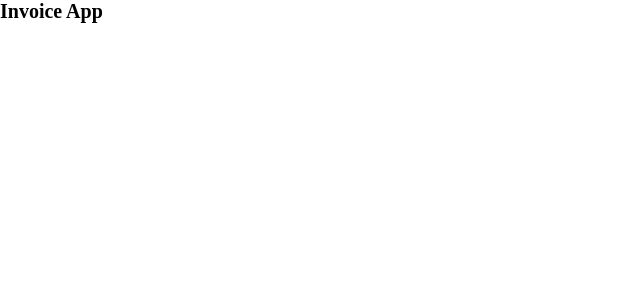
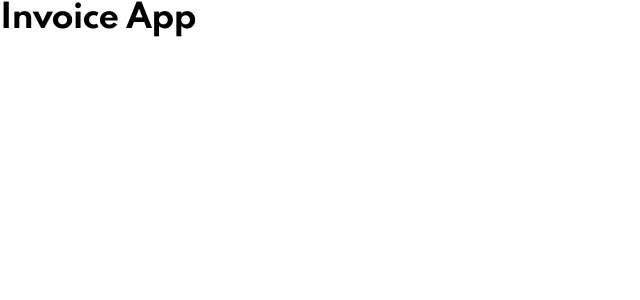
Before and after one commit to Euuphi/invoice-app, a Next.js app: page / in a window 1280 px wide. Shown: the top 300 px of the page, without its empty margins (0-640 px from the left). Built offline with nearby package versions, Linux system fonts and the light colour scheme.

Commit message:
Create theme and heading components

```diff
--- /dev/null
+++ b/components/headings/H1.js
@@ -0,0 +1,10 @@
+import styled from "styled-components";
+
+const H1 = styled.h1`
+    font-size: 3.2rem;
+    font-weight: 700;
+    letter-spacing: -1px;
+    line-height: 3.6rem;
+`;
+
+export default H1;
--- a/pages/_app.js
+++ b/pages/_app.js
@@ -1,4 +1,5 @@
-import { createGlobalStyle } from "styled-components";
+import { createGlobalStyle, ThemeProvider } from "styled-components";
+import { theme } from "themes/theme";
 
 const GlobalStyle = createGlobalStyle`
     * {
@@ -11,15 +12,18 @@ const GlobalStyle = createGlobalStyle`
         font-size: 62.5%;
     }
 
+    body {
+        font-family: "Spartan", sans-serif;
+    }
+
 `;
 
 function MyApp({ Component, pageProps }) {
-    // TODO: Add theme provider
     return (
-        <>
+        <ThemeProvider theme={theme}>
             <GlobalStyle />
             <Component {...pageProps} />
-        </>
+        </ThemeProvider>
     );
 }
 
--- a/pages/index.js
+++ b/pages/index.js
@@ -1,5 +1,7 @@
 import Head from "next/head";
 import favicon from "public/favicon-32x32.png";
+// Components
+import H1 from "components/headings/H1";
 
 export default function Home() {
     return (
@@ -8,7 +10,7 @@ export default function Home() {
                 <title>Invoice App</title>
                 <link rel="icon" href={favicon} />
             </Head>
-            <h1>Invoice App</h1>
+            <H1>Invoice App</H1>
         </div>
     );
 }
--- /dev/null
+++ b/themes/theme.js
@@ -0,0 +1,61 @@
+const theme = {
+    main: {
+        colors: {
+            primary: "#7c5dfa",
+            tint: "#9277ff",
+        },
+        button: {
+            newItem: {
+                background: { default: "#f9fafe", hover: "#dfe3fa" },
+                text: "#7e88c3",
+            },
+            delete: {
+                background: { default: "#ec5757", hover: "#ff9797" },
+                text: "#fff",
+            },
+        },
+        invoiceStatus: {
+            paid: { background: "#f3fcf9", text: "#33d69f" },
+            pending: { background: "#fff8f0", text: "#ff8f00" },
+            draft: { background: "#f3f3f5", text: "#373b53" },
+        },
+    },
+    light: {
+        background: {
+            primary: "#f8f8f8",
+            secondary: "#f9fafe",
+            tertiary: "#f9fafe",
+        },
+        button: {
+            edit: {
+                background: { default: "#f9fafe", hover: "#dfe3fa" },
+                text: "#7e88c3",
+            },
+            saveDraft: {
+                background: { default: "#373b53", hover: "#0c0e16" },
+                text: "#888eb0",
+            },
+        },
+        text: { primary: "#0c0e16", secondary: "#7e88c3" },
+    },
+    dark: {
+        background: {
+            primary: "#141625",
+            secondary: "#1e2139",
+            tertiary: "#252945",
+        },
+        button: {
+            edit: {
+                background: { default: "#252945", hover: "#fff" },
+                text: "#dfe3fa",
+            },
+            saveDraft: {
+                background: { default: "#373b53", hover: "#1e2139" },
+                text: "#dfe3fa",
+            },
+        },
+        text: { primary: "#fff", secondary: "#dfe3fa" },
+    },
+};
+
+export { theme };
```
Also changed, not shown: components/headings/H2.js (added, +10 -0 lines), components/headings/H3.js (added, +10 -0 lines), components/headings/H3Secondary.js (added, +10 -0 lines).
